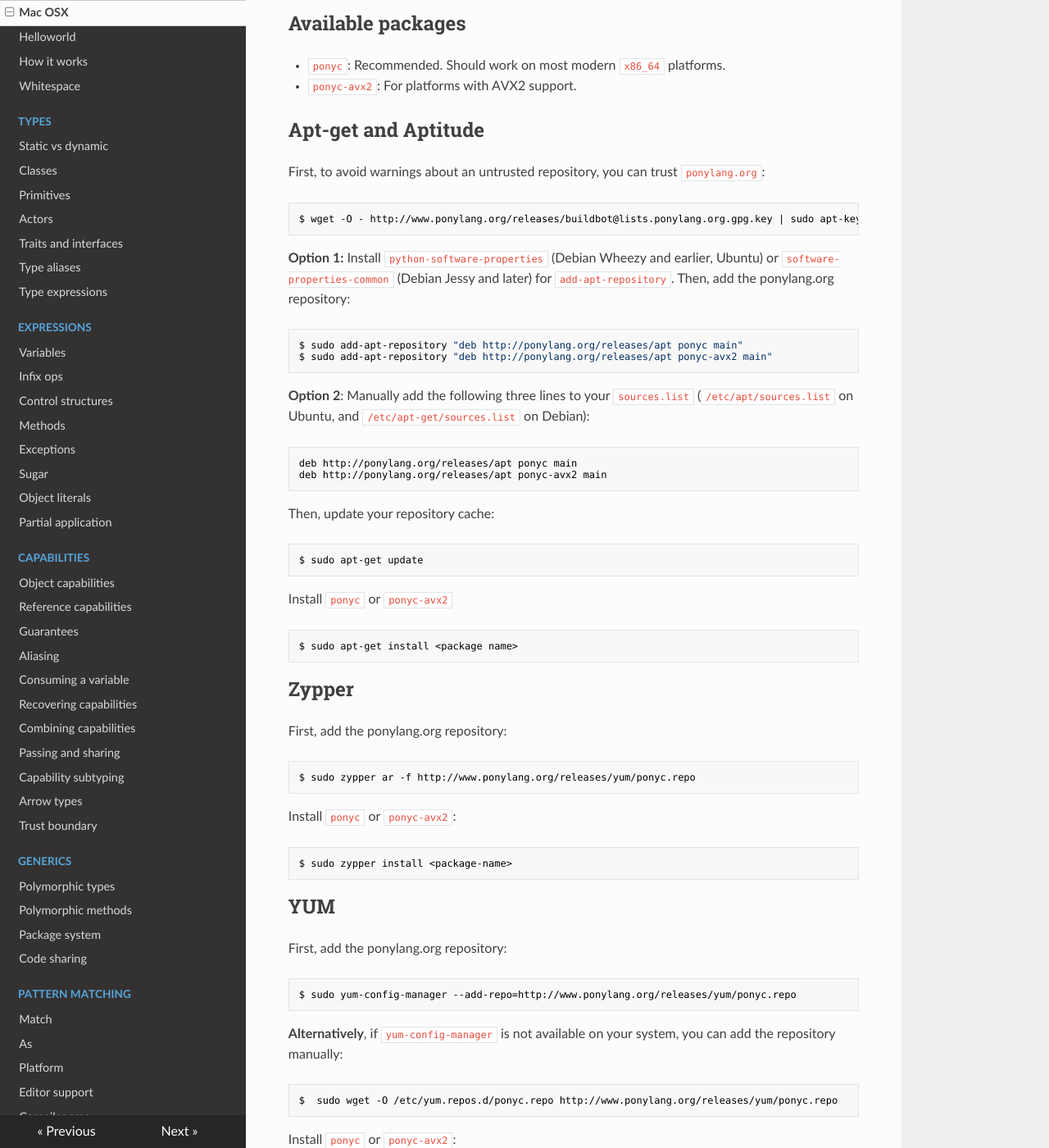
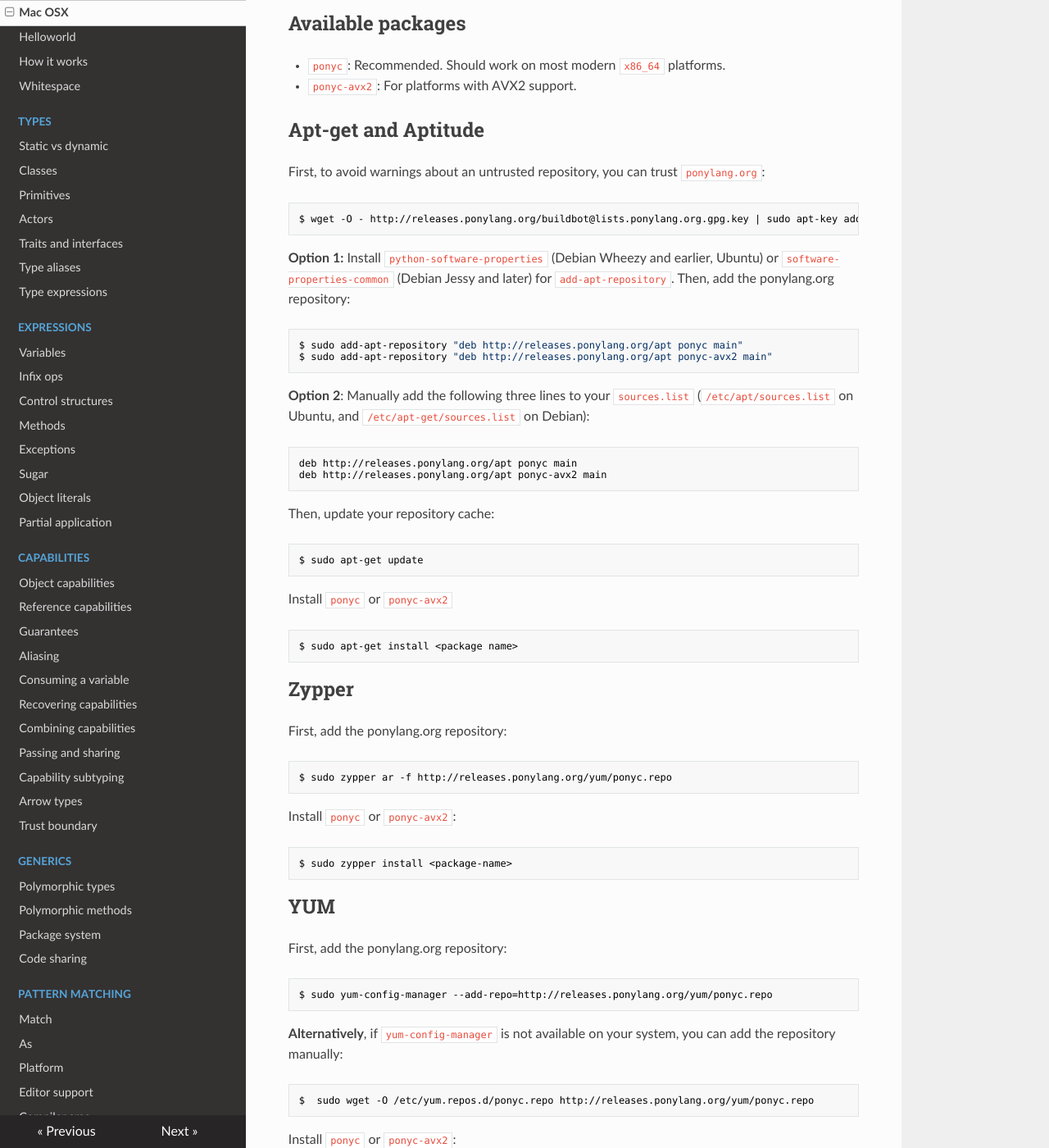
Before and after one commit to ponylang/pony-tutorial, an MkDocs documentation site: the page built from docs/getting-started/installation.md, in a window 1280 px wide and 1400 px high, scrolled down 538 px. Shown: the whole window at 82% size. Built offline with MkDocs 1.6.1, drawn with Linux system fonts in a browser that asks for light colours; nearby versions of some CDN libraries; old or Windows-style settings are respelled for this version of MkDocs; some of the changed lines change nothing that is shown; some of the changed text lies outside the part shown.

Commit message:
updated releases URL

````diff
--- a/docs/getting-started/installation.md
+++ b/docs/getting-started/installation.md
@@ -14,7 +14,7 @@ $ brew install ponyc
 ```
 # Linux
 
-Installers for various distributions to supply precompiled binaries are available. All linux installers are signed with the public key published [here](http://ponylang.org/releases/buildbot@lists.ponylang.org.gpg.key).
+Installers for various distributions to supply precompiled binaries are available. All linux installers are signed with the public key published [here](http://releases.ponylang.org/buildbot@lists.ponylang.org.gpg.key).
 
 ## Available packages
 
@@ -26,21 +26,21 @@ Installers for various distributions to supply precompiled binaries are availabl
 First, to avoid warnings about an untrusted repository, you can trust ```ponylang.org```:
 
 ```bash
-$ wget -O - http://www.ponylang.org/releases/buildbot@lists.ponylang.org.gpg.key | sudo apt-key add -
+$ wget -O - http://releases.ponylang.org/buildbot@lists.ponylang.org.gpg.key | sudo apt-key add -
 ```
 
 **Option 1:** Install ```python-software-properties``` (Debian Wheezy and earlier, Ubuntu) or ```software-properties-common``` (Debian Jessy and later) for ```add-apt-repository```. Then, add the ponylang.org repository:
 
 ```bash
-$ sudo add-apt-repository "deb http://ponylang.org/releases/apt ponyc main"
-$ sudo add-apt-repository "deb http://ponylang.org/releases/apt ponyc-avx2 main"
+$ sudo add-apt-repository "deb http://releases.ponylang.org/apt ponyc main"
+$ sudo add-apt-repository "deb http://releases.ponylang.org/apt ponyc-avx2 main"
 ```
 
 **Option 2**: Manually add the following three lines to your ```sources.list``` (```/etc/apt/sources.list``` on Ubuntu, and ```/etc/apt-get/sources.list``` on Debian):
 
 ```bash
-deb http://ponylang.org/releases/apt ponyc main
-deb http://ponylang.org/releases/apt ponyc-avx2 main
+deb http://releases.ponylang.org/apt ponyc main
+deb http://releases.ponylang.org/apt ponyc-avx2 main
 ```
 Then, update your repository cache:
 
@@ -59,7 +59,7 @@ $ sudo apt-get install <package name>
 First, add the ponylang.org repository:
 
 ```bash
-$ sudo zypper ar -f http://www.ponylang.org/releases/yum/ponyc.repo
+$ sudo zypper ar -f http://releases.ponylang.org/yum/ponyc.repo
 ```
 
 Install ```ponyc``` or ```ponyc-avx2```:
@@ -73,13 +73,13 @@ $ sudo zypper install <package-name>
 First, add the ponylang.org repository:
 
 ```bash
-$ sudo yum-config-manager --add-repo=http://www.ponylang.org/releases/yum/ponyc.repo
+$ sudo yum-config-manager --add-repo=http://releases.ponylang.org/yum/ponyc.repo
 ```
 
 **Alternatively**, if ```yum-config-manager``` is not available on your system, you can add the repository manually:
 
 ```bash
-$  sudo wget -O /etc/yum.repos.d/ponyc.repo http://www.ponylang.org/releases/yum/ponyc.repo
+$  sudo wget -O /etc/yum.repos.d/ponyc.repo http://releases.ponylang.org/yum/ponyc.repo
 ```
 
 Install ```ponyc``` or ```ponyc-avx2```:
@@ -98,7 +98,7 @@
 
 ```bash
 $ ponyc --version
-0.1.6
+0.1.7
 ```
 
 # Downloads
````
